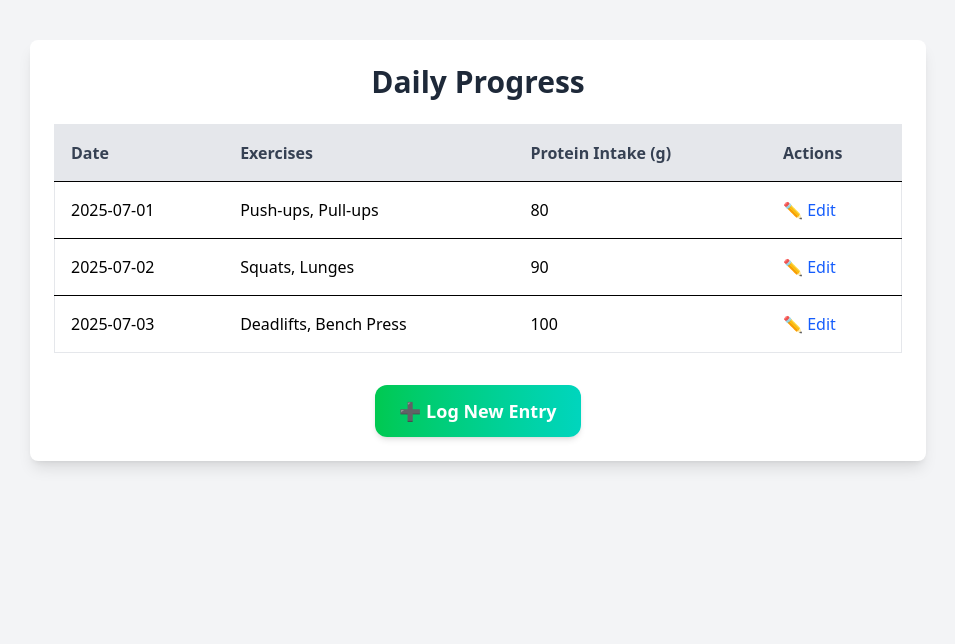
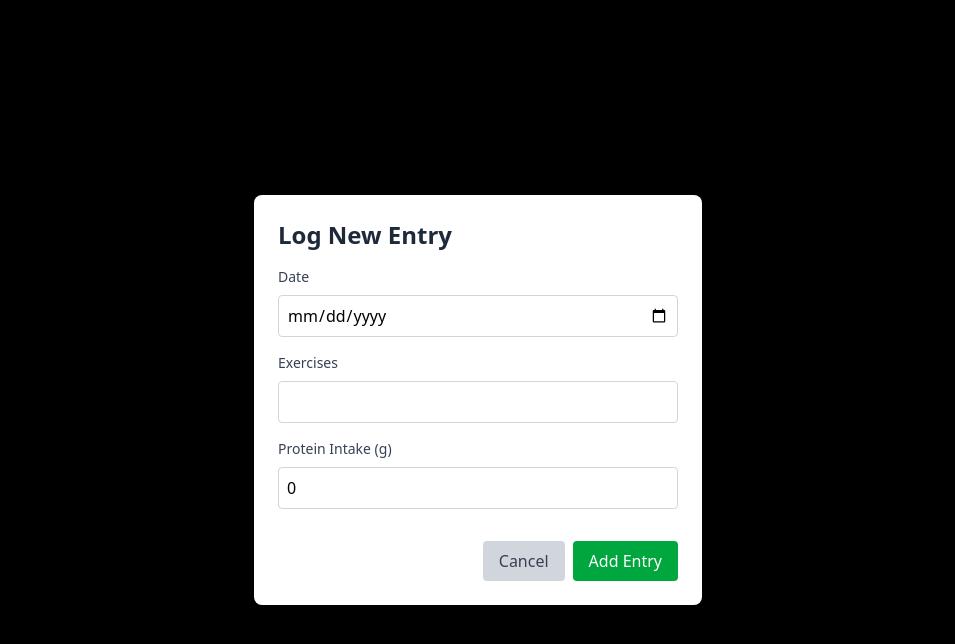
Before and after one commit to BIKRAMYADAV/GymFreaks, a React (Vite) app in the folder client/: page /progress in a window 1280 px wide. Both pictures are taken after a click on the button "➕ Log New Entry". Shown: the top 644 px of the page, without its empty margins (162-1117 px from the left). Built offline with nearby package versions, Linux system fonts and the light colour scheme.

Commit message:
feat: added a new entry modal

```diff
--- /dev/null
+++ b/client/src/components/EditProgress.tsx
@@ -0,0 +1,57 @@
+import type { IEditProgressProps } from "../interfaces/edit";
+
+function EditProgress({ editing, handleChange, handleSave, setModalOpen }: IEditProgressProps) {
+  if (!editing) return null; // Avoid rendering with null
+
+  return (
+    <div className="fixed inset-0 bg-black bg-opacity-40 flex items-center justify-center z-50">
+      <div className="bg-white rounded-lg shadow-lg w-full max-w-md p-6 relative">
+        <h3 className="text-2xl font-bold mb-4 text-gray-800">Edit Entry</h3>
+
+        <label className="block mb-2 text-sm font-medium text-gray-700">Date</label>
+        <input
+          type="date"
+          name="date"
+          value={editing.date}
+          onChange={handleChange}
+          className="w-full p-2 mb-4 border border-gray-300 rounded"
+        />
+
+        <label className="block mb-2 text-sm font-medium text-gray-700">Exercises</label>
+        <input
+          type="text"
+          name="exercises"
+          value={editing.exercises}
+          onChange={handleChange}
+          className="w-full p-2 mb-4 border border-gray-300 rounded"
+        />
+
+        <label className="block mb-2 text-sm font-medium text-gray-700">Protein Intake (g)</label>
+        <input
+          type="number"
+          name="protein"
+          value={editing.protein}
+          onChange={handleChange}
+          className="w-full p-2 mb-4 border border-gray-300 rounded"
+        />
+
+        <div className="flex justify-end gap-2 mt-4">
+          <button
+            onClick={() => setModalOpen(false)}
+            className="px-4 py-2 bg-gray-300 text-gray-700 rounded hover:bg-gray-400"
+          >
+            Cancel
+          </button>
+          <button
+            onClick={handleSave}
+            className="px-4 py-2 bg-blue-600 text-white rounded hover:bg-blue-700"
+          >
+            Save
+          </button>
+        </div>
+      </div>
+    </div>
+  );
+}
+
+export default EditProgress;
--- /dev/null
+++ b/client/src/components/NewEntry.tsx
@@ -0,0 +1,61 @@
+import type { INewEntryProps } from '../interfaces/edit';
+
+
+
+function NewEntry({newEntry,
+  handleChange,
+  handleAddNewEntry,
+  setNewEntryModalOpen}:INewEntryProps) {
+  return (
+    <div>
+           <div className="fixed inset-0 bg-black bg-opacity-40 flex items-center justify-center z-50">
+      <div className="bg-white rounded-lg shadow-lg w-full max-w-md p-6 relative">
+        <h3 className="text-2xl font-bold mb-4 text-gray-800">Log New Entry</h3>
+        <label className="block mb-2 text-sm font-medium text-gray-700">Date</label>
+        <input
+          type="date"
+          name="date"
+          value={newEntry.date}
+          onChange={handleChange}
+          className="w-full p-2 mb-4 border border-gray-300 rounded"
+        />
+
+        <label className="block mb-2 text-sm font-medium text-gray-700">Exercises</label>
+        <input
+          type="text"
+          name="exercises"
+          value={newEntry.exercises}
+          onChange={handleChange}
+          className="w-full p-2 mb-4 border border-gray-300 rounded"
+        />
+
+        <label className="block mb-2 text-sm font-medium text-gray-700">Protein Intake (g)</label>
+        <input
+          type="number"
+          name="protein"
+          value={newEntry.protein}
+          onChange={handleChange}
+          className="w-full p-2 mb-4 border border-gray-300 rounded"
+        />
+
+        <div className="flex justify-end gap-2 mt-4">
+          <button
+            onClick={() => setNewEntryModalOpen(false)}
+            className="px-4 py-2 bg-gray-300 text-gray-700 rounded hover:bg-gray-400"
+          >
+            Cancel
+          </button>
+          <button
+            onClick={handleAddNewEntry}
+            className="px-4 py-2 bg-green-600 text-white rounded hover:bg-green-700"
+          >
+            Add Entry
+          </button>
+        </div>
+      </div>
+    </div>
+    </div>
+  )
+}
+
+export default NewEntry
--- /dev/null
+++ b/client/src/interfaces/edit.ts
@@ -0,0 +1,21 @@
+export interface Ientry {
+  id: number
+  date: string
+  exercises: string
+  protein: number
+}
+
+export interface INewEntryProps {
+  newEntry: Ientry;
+  handleChange: (e: React.ChangeEvent<HTMLInputElement>) => void;
+  handleAddNewEntry: () => void;
+  setNewEntryModalOpen: React.Dispatch<React.SetStateAction<boolean>>;
+}
+
+
+export interface IEditProgressProps {
+    editing:Ientry;
+    handleChange: (e:any) => void;
+    handleSave: () =>  void;
+    setModalOpen : React.Dispatch<React.SetStateAction<boolean>>;
+}
--- a/client/src/pages/Progress.tsx
+++ b/client/src/pages/Progress.tsx
@@ -1,4 +1,6 @@
 import React, { useState } from 'react'
+import EditProgress from '../components/EditProgress'
+import NewEntry from '../components/NewEntry'
 
 interface Ientry {
   id: number
@@ -17,11 +19,41 @@ function Progress() {
   const [editing, setEditing] = useState<Ientry | null>(null)
   const [modalOpen, setModalOpen] = useState(false)
   const [progressData, setProgressData] = useState<Ientry[]>(progressDataInitial)
+const [newEntryModalOpen, setNewEntryModalOpen] = useState(false);
+const [newEntry, setNewEntry] = useState<Ientry>({
+  id: Date.now(),
+  date: '',
+  exercises: '',
+  protein: 0,
+});
 
-  const handleEdit = (entry: Ientry) => {
-    setEditing({ ...entry })
-    setModalOpen(true)
-  }
+const handleNewChange = (e: React.ChangeEvent<HTMLInputElement>) => {
+  const { name, value } = e.target;
+  setNewEntry((prev) => ({
+    ...prev,
+    [name]: name === 'protein' ? parseInt(value) : value,
+  }));
+};
+
+const handleAddNewEntry = () => {
+  if (!newEntry.date || !newEntry.exercises) return;
+
+  setProgressData((prev) => [
+    ...prev,
+    { ...newEntry, id: Date.now() },
+  ]);
+
+  setNewEntry({
+    id: Date.now(),
+    date: '',
+    exercises: '',
+    protein: 0,
+  });
+
+  setNewEntryModalOpen(false);
+};
+
+
 
   const handleChange = (e: React.ChangeEvent<HTMLInputElement>) => {
     const { name, value } = e.target
@@ -33,6 +65,11 @@ function Progress() {
           }
         : null
     )
+  }
+
+      const handleEdit = (entry: Ientry) => {
+    setEditing({ ...entry })
+    setModalOpen(true)
   }
 
   const handleSave = () => {
@@ -80,61 +117,33 @@ function Progress() {
 
         {/* Button to log a new entry */}
         <div className="flex justify-center mt-8">
-          <button className="px-6 py-3 rounded-xl bg-gradient-to-r from-green-500 to-teal-400 text-white text-lg font-semibold shadow-md hover:scale-105 transition">
-            ➕ Log New Entry
-          </button>
+         <button
+  onClick={() => setNewEntryModalOpen(true)}
+  className="px-6 py-3 rounded-xl bg-gradient-to-r from-green-500 to-teal-400 text-white text-lg font-semibold shadow-md hover:scale-105 transition"
+>
+  ➕ Log New Entry
+</button>
+
         </div>
       </div>
+      {newEntryModalOpen && (
+  <NewEntry
+    newEntry={newEntry}
+    handleChange={handleNewChange}
+    handleAddNewEntry={handleAddNewEntry}
+    setNewEntryModalOpen={setNewEntryModalOpen}
+  />
+)}
+
 
       {/* Modal */}
       {modalOpen && editing && (
-        <div className="fixed inset-0 bg-black bg-opacity-40 flex items-center justify-center z-50">
-          <div className="bg-white rounded-lg shadow-lg w-full max-w-md p-6 relative">
-            <h3 className="text-2xl font-bold mb-4 text-gray-800">Edit Entry</h3>
-
-            <label className="block mb-2 text-sm font-medium text-gray-700">Date</label>
-            <input
-              type="date"
-              name="date"
-              value={editing.date}
-              onChange={handleChange}
-              className="w-full p-2 mb-4 border border-gray-300 rounded"
-            />
-
-            <label className="block mb-2 text-sm font-medium text-gray-700">Exercises</label>
-            <input
-              type="text"
-              name="exercises"
-              value={editing.exercises}
-              onChange={handleChange}
-              className="w-full p-2 mb-4 border border-gray-300 rounded"
-            />
-
-            <label className="block mb-2 text-sm font-medium text-gray-700">Protein Intake (g)</label>
-            <input
-              type="number"
-              name="protein"
-              value={editing.protein}
-              onChange={handleChange}
-              className="w-full p-2 mb-4 border border-gray-300 rounded"
-            />
-
-            <div className="flex justify-end gap-2 mt-4">
-              <button
-                onClick={() => setModalOpen(false)}
-                className="px-4 py-2 bg-gray-300 text-gray-700 rounded hover:bg-gray-400"
-              >
-                Cancel
-              </button>
-              <button
-                onClick={handleSave}
-                className="px-4 py-2 bg-blue-600 text-white rounded hover:bg-blue-700"
-              >
-                Save
-              </button>
-            </div>
-          </div>
-        </div>
+         <EditProgress
+    editing={editing}
+    handleChange={handleChange}
+    handleSave={handleSave}
+    setModalOpen={setModalOpen}
+  />
       )}
     </div>
   )
```
